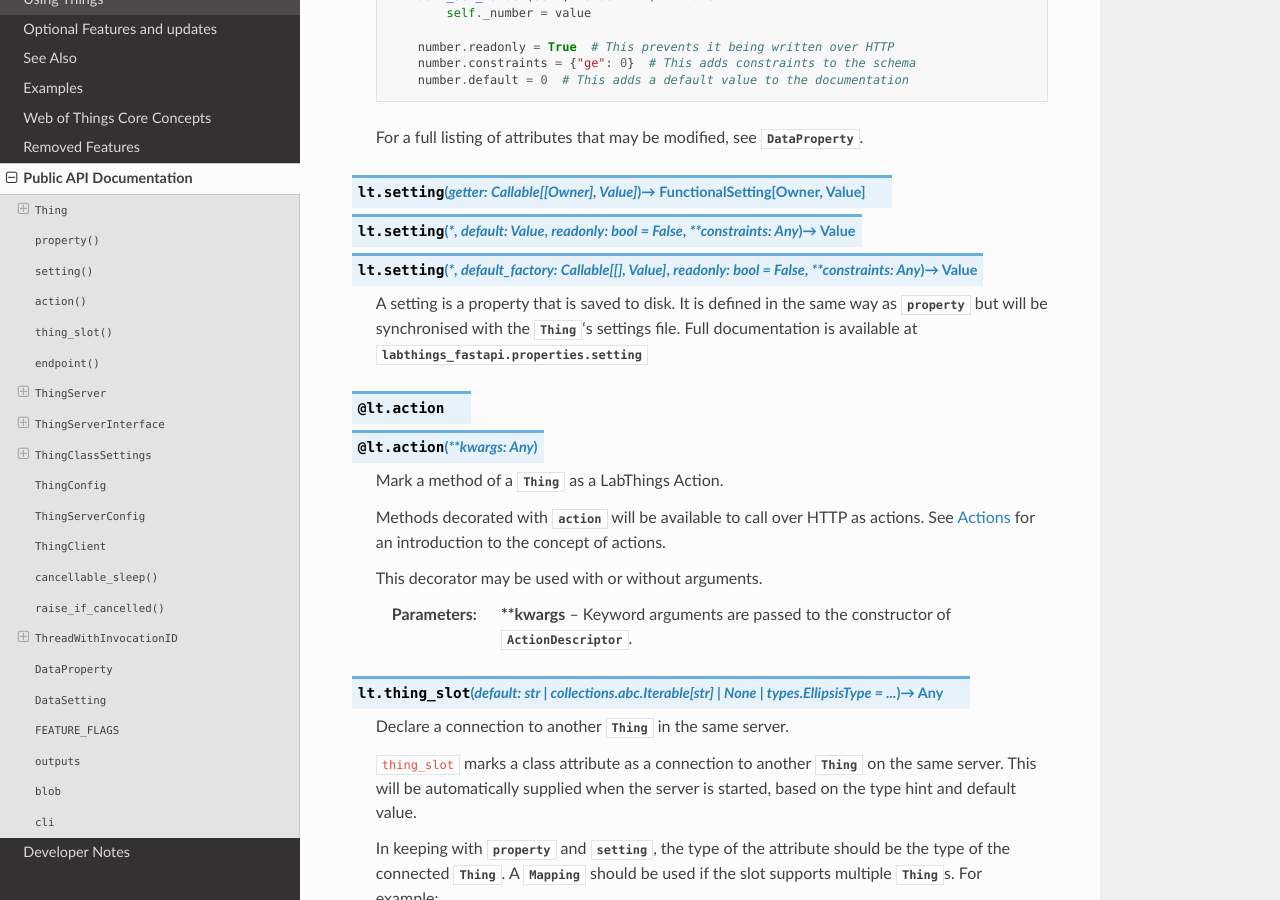
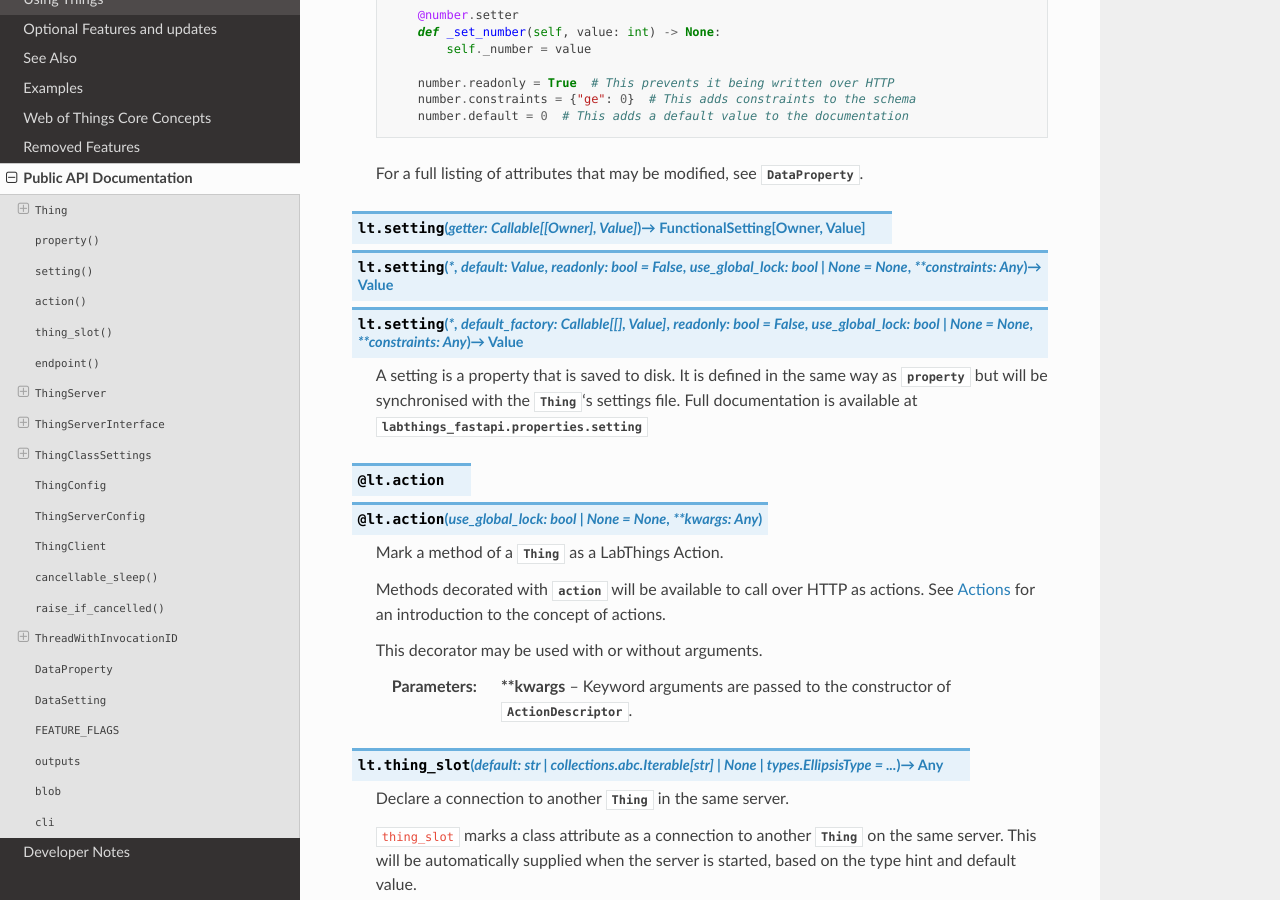
Before and after one commit to labthings/labthings-fastapi, a Sphinx documentation site: the page built from docs/source/public_api.rst, in a window 1280 px wide and 900 px high, scrolled down 3186 px. Built offline with Sphinx 7.4.7 and the Read the Docs theme 3.1.0, drawn with Linux system fonts in a browser that asks for light colours; pages that are not in the unit, such as notebooks, are missing from menus; the version number is read from the project's files by our own code; some of the changed text lies outside the part shown.

```diff
--- a/docs/source/public_api.rst
+++ b/docs/source/public_api.rst
@@ -91,8 +91,8 @@ This page summarises the parts of the LabThings API that should be most frequent
         :no-index:
 
 .. py:function:: property(getter: Callable[[Owner], Value]) -> FunctionalProperty[Owner, Value]
-                 property(*, default: Value, readonly: bool = False, **constraints: Any) -> Value
-                 property(*, default_factory: Callable[[], Value], readonly: bool = False, **constraints: Any) -> Value
+                 property(*, default: Value, readonly: bool = False, use_global_lock: bool | None = None, **constraints: Any) -> Value
+                 property(*, default_factory: Callable[[], Value], readonly: bool = False,  use_global_lock: bool | None = None, **constraints: Any) -> Value
 
     This function may be used to define :ref:`properties` either by decorating a function, or marking an attribute. Full documentation is available at `labthings_fastapi.properties.property` and a more in-depth discussion is available at :ref:`properties`\ . This page focuses on the most frequently used examples.
 
@@ -143,14 +143,14 @@ This page summarises the parts of the LabThings API that should be most frequent
 
 
 .. py:function:: setting(getter: Callable[[Owner], Value]) -> FunctionalSetting[Owner, Value]
-                 setting(*, default: Value, readonly: bool = False, **constraints: Any) -> Value
-                 setting(*, default_factory: Callable[[], Value], readonly: bool = False, **constraints: Any) -> Value
+                 setting(*, default: Value, readonly: bool = False, use_global_lock: bool | None = None,  **constraints: Any) -> Value
+                 setting(*, default_factory: Callable[[], Value], readonly: bool = False, use_global_lock: bool | None = None,  **constraints: Any) -> Value
 
     A setting is a property that is saved to disk. It is defined in the same way as `property` but will be synchronised with the `Thing`\ 's settings file. Full documentation is available at `labthings_fastapi.properties.setting`
 
 
 .. py:decorator:: action
-                  action(**kwargs: Any)
+                  action(use_global_lock: bool | None = None, **kwargs: Any)
 
    Mark a method of a `~lt.Thing` as a LabThings Action.
 
@@ -365,6 +365,9 @@ This page summarises the parts of the LabThings API that should be most frequent
    .. autoattribute:: labthings_fastapi.server.config_model.ThingServerConfig.settings_folder
         :no-index:
 
+   .. autoattribute:: labthings_fastapi.server.config_model.ThingServerConfig.enable_global_lock
+        :no-index:
+
    .. autoattribute:: labthings_fastapi.server.config_model.ThingServerConfig.application_config
         :no-index:
 
```
Also changed, not shown: docs/source/concurrency.rst (+15 -0 lines).
